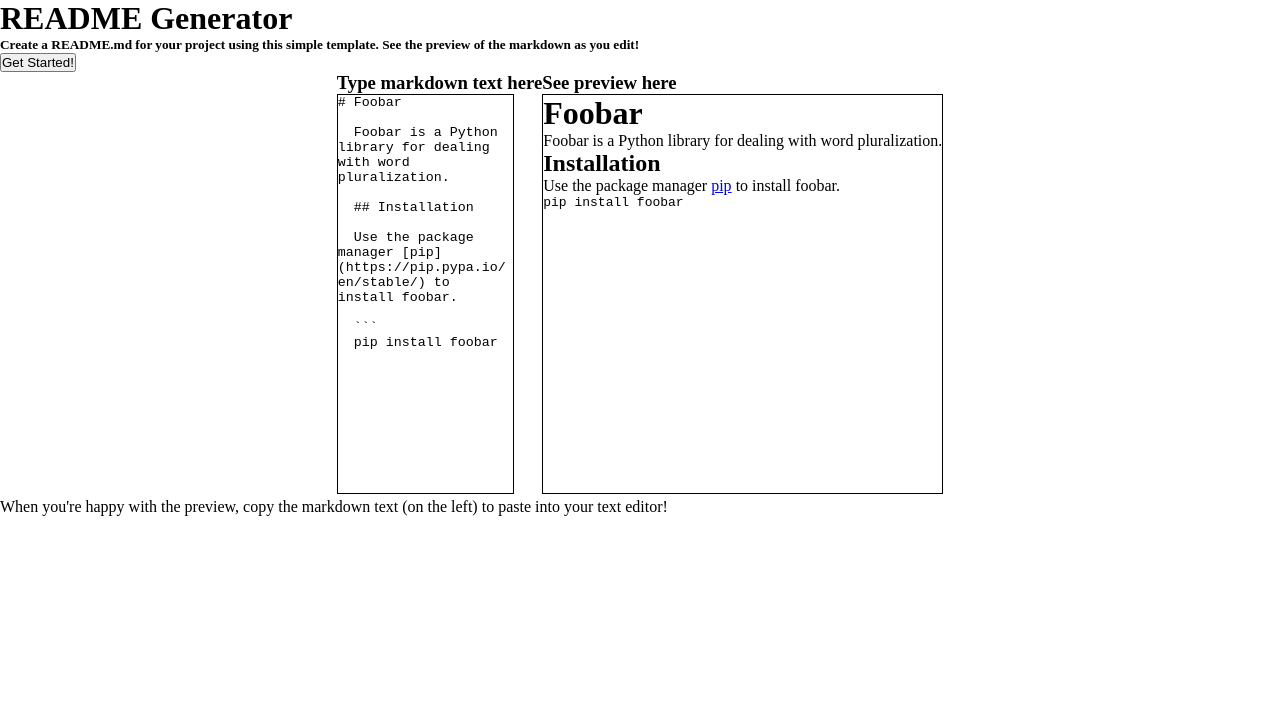
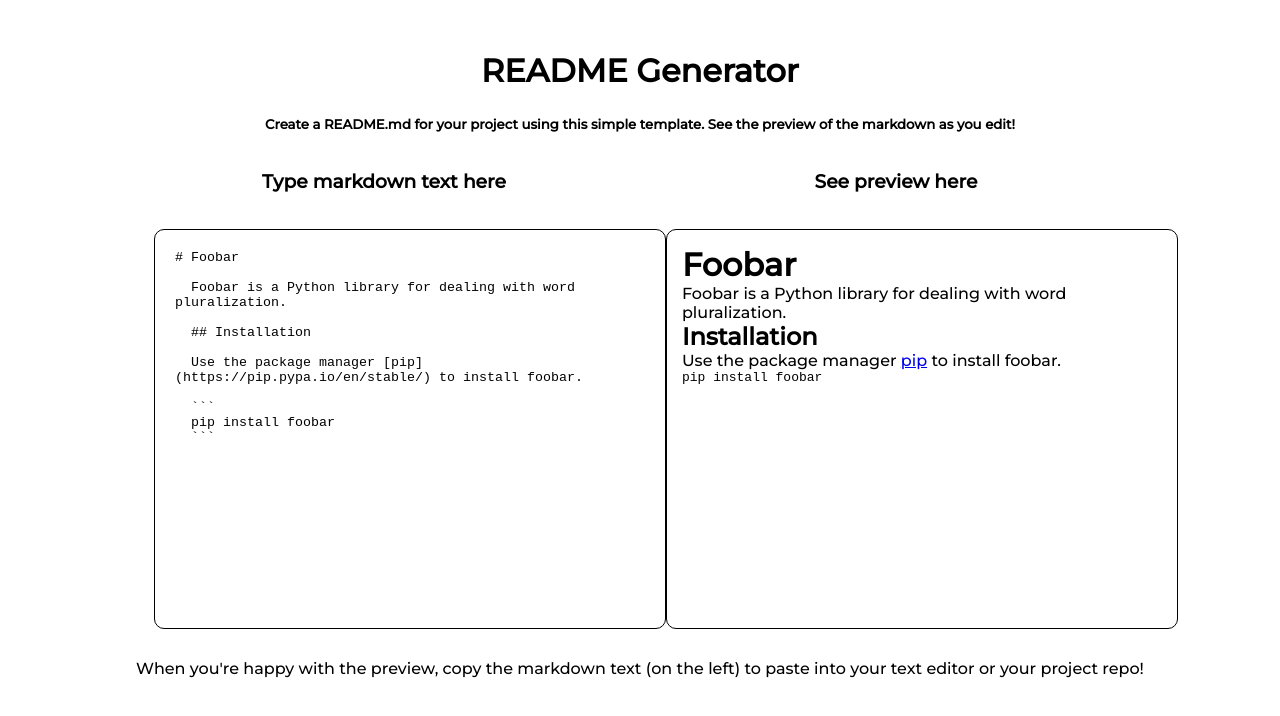
Before and after one commit to jodiCroft/readme-generator, a React (Create React App) app: page / in a window 1280 px wide. Shown: the top 716 px of the page. Built offline with nearby package versions, Linux system fonts and the light colour scheme.

Commit message:
font and some centering done.

```diff
--- a/public/index.html
+++ b/public/index.html
@@ -24,6 +24,12 @@
       work correctly both with client-side routing and a non-root public URL.
       Learn how to configure a non-root public URL by running `npm run build`.
     -->
+
+    <link rel="preconnect" href="https://fonts.gstatic.com" />
+    <link
+      href="https://fonts.googleapis.com/css2?family=Montserrat:wght@300;500&display=swap"
+      rel="stylesheet"
+    />
     <title>React App</title>
   </head>
   <body>
--- a/src/App.css
+++ b/src/App.css
@@ -2,6 +2,40 @@
   padding: 0;
   margin: 0;
   box-sizing: border-box;
+}
+
+body {
+  font-family: "Montserrat", sans-serif;
+}
+
+.Header {
+  display: flex;
+  flex-direction: column;
+  align-items: center;
+  margin-top: 4%;
+  margin-bottom: 3%;
+}
+
+.Subheader {
+  margin-top: 2%;
+}
+
+/* .GetStartedButton {
+  padding: 0.5%;
+} */
+
+.TitleWrapper {
+  text-align: center;
+}
+
+.MarkdownTitle {
+  margin-bottom: 2%;
+  display: inline-block;
+}
+
+.PreviewTitle {
+  margin-bottom: 2%;
+  display: inline-block;
 }
 
 .MarkdownInput {
@@ -11,6 +45,10 @@
   box-shadow: none;
   resize: none;
   min-height: 50vh;
+  border-radius: 10px;
+  padding: 4%;
+  min-width: 40vw;
+  margin: 5%;
 }
 
 .MarkdownInput::-webkit-scrollbar {
@@ -25,4 +63,17 @@
 .PreviewOutput {
   border: 1px solid black;
   min-height: 50vh;
+  min-width: 40vw;
+  border-radius: 10px;
+  padding: 3%;
+  margin: 5%;
 }
+
+.Footer {
+  display: flex;
+  justify-content: center;
+  margin-top: 0;
+  margin-bottom: 3%;
+  padding-top: 0;
+  padding-bottom: 3%;
+}
--- a/src/App.js
+++ b/src/App.js
@@ -15,6 +15,7 @@ function App() {
 
   \`\`\`
   pip install foobar
+  \`\`\`
   `);
 
   const handleChange = (e) => {
@@ -28,9 +29,9 @@ function App() {
         <Markdown text={text} handleChange={handleChange} />
         <Preview text={text} />
       </div>
-      <div>
+      <div className="Footer">
         When you're happy with the preview, copy the markdown text (on the left)
-        to paste into your text editor!
+        to paste into your text editor or your project repo!
       </div>
     </div>
   );
--- a/src/Components/Header.js
+++ b/src/Components/Header.js
@@ -8,7 +8,7 @@ const Header = () => {
         Create a README.md for your project using this simple template. See the
         preview of the markdown as you edit!
       </h5>
-      <button className="GetStartedButton">Get Started!</button>
+      {/* <button className="GetStartedButton">Get Started!</button> */}
     </div>
   );
 };
--- a/src/Components/Markdown.js
+++ b/src/Components/Markdown.js
@@ -2,9 +2,10 @@ import React, { useState } from "react";
 
 const Markdown = ({ text, handleChange }) => {
   return (
-    <div className="MarkdownArea">
-      <h3 className="TemplateTitle">Type markdown text here</h3>
-
+    <div className="TemplateArea">
+      <div className="TitleWrapper">
+        <h3 className="MarkdownTitle">Type markdown text here</h3>
+      </div>
       <div className="MarkdownPage">
         <textarea
           className="MarkdownInput"
--- a/src/Components/Preview.js
+++ b/src/Components/Preview.js
@@ -3,9 +3,10 @@ import ReactMarkdown from "react-markdown";
 
 const Preview = ({ text }) => {
   return (
-    <div className="PreviewArea">
-      <h3 className="TemplateTitle">See preview here</h3>
-
+    <div className="TemplateArea">
+      <div className="TitleWrapper">
+        <h3 className="PreviewTitle">See preview here</h3>
+      </div>
       <div className="PreviewPage">
         <div className="PreviewOutput">
           <ReactMarkdown>{text}</ReactMarkdown>
```
Also changed, not shown: 1 other file (tests, documents, lock files or other folders).
